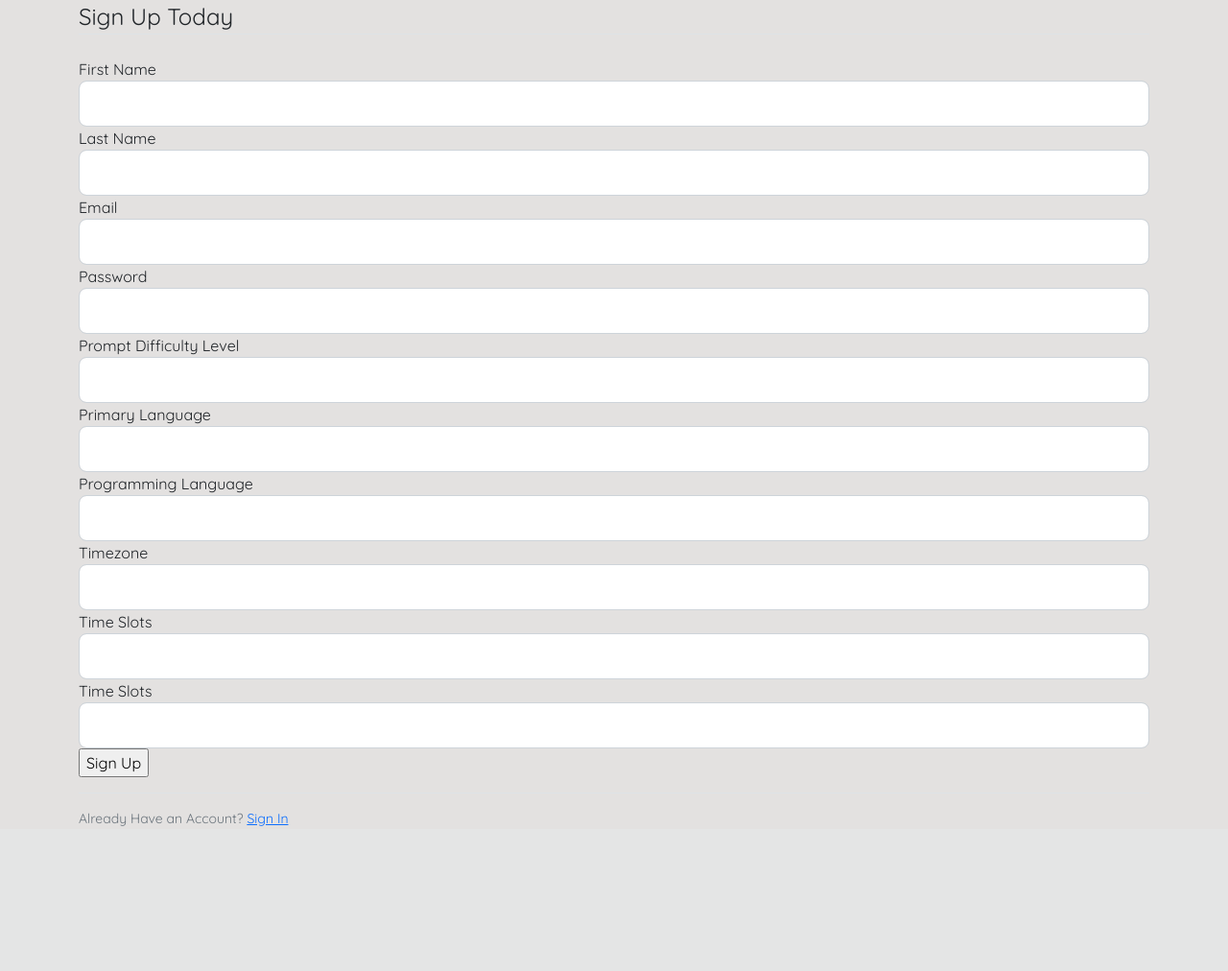
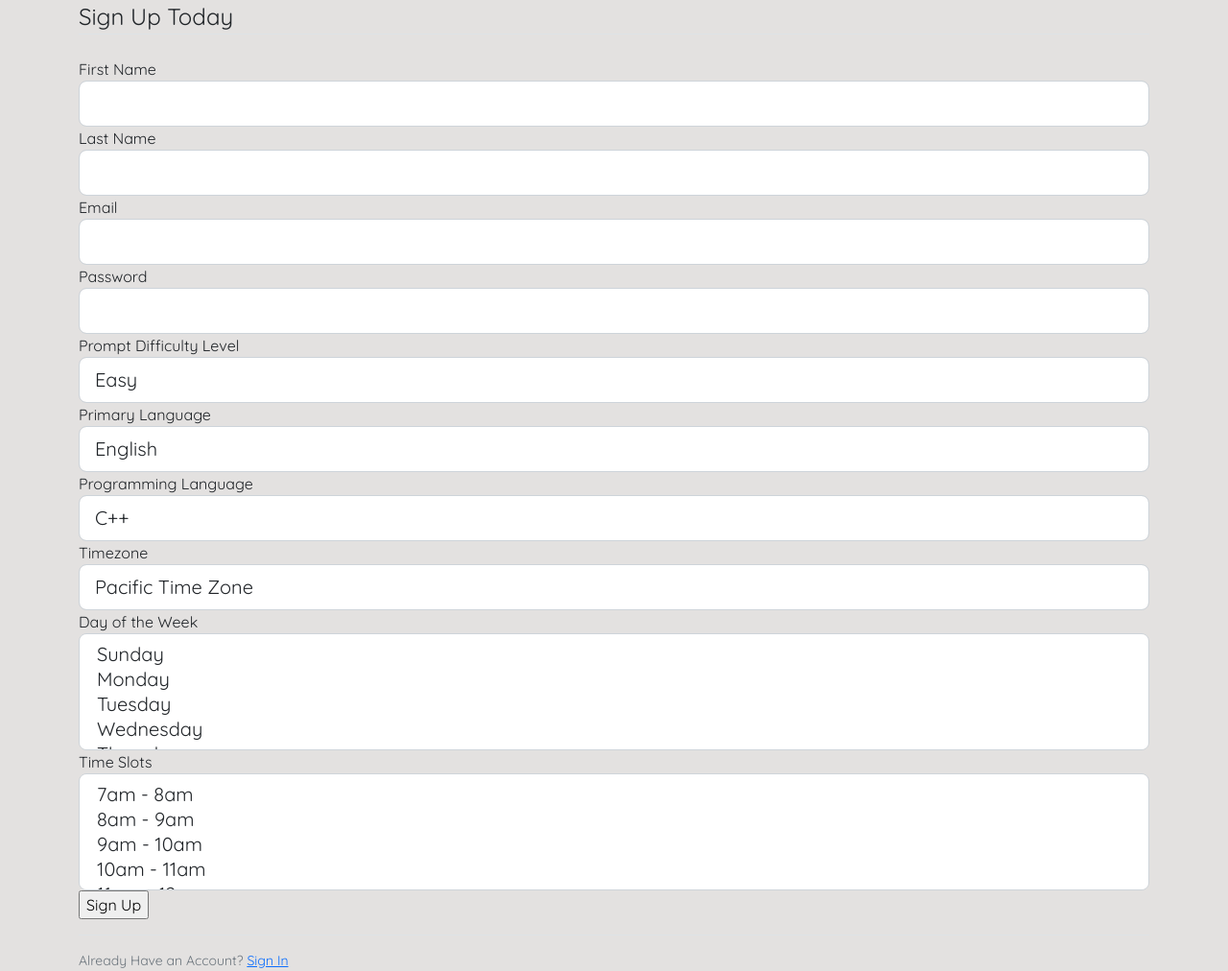
Before and after one commit to g-dailey/Hackbright-Project, a Flask app: page /register in a window 1280 px wide. Shown: the part 113-1125 px from the top of the page at 96% size. Before the commit the page ends 974 px from the top, so only its background shows below. Run offline with Flask 2, Linux system fonts and the light colour scheme; some libraries are stand-ins or nearby versions.

Commit message:
Modified FormFields from StringFields to SelectField and MultipleSelectField

```diff
--- a/forms.py
+++ b/forms.py
@@ -1,5 +1,5 @@
 from flask_wtf import FlaskForm
-from wtforms import StringField, PasswordField, SubmitField, BooleanField, ValidationError, TextAreaField
+from wtforms import StringField, PasswordField, SubmitField, BooleanField, ValidationError, TextAreaField, SelectField, SelectMultipleField
 from wtforms.validators import DataRequired, Length, Email, EqualTo
 from flask_wtf.file import FileField, FileAllowed
 from model import User, Pairing, Meeting, Prompt, TimeSlot, Timezone, Feedback
@@ -12,13 +12,13 @@ class SignUpForm(FlaskForm):
   last_name = StringField('Last Name', validators=[DataRequired(), Length(min=2, max=20)])
   password = PasswordField('Password', validators=[DataRequired()])
   #profile picture?
-  prompt_difficulty_level = StringField('Prompt Difficulty Level', validators=[DataRequired()]) #how to make this a multiple select field and still exist in this form?
-  primary_language = StringField('Primary Language', validators=[DataRequired()]) #how to make this a single select field and still exist in this form?
-  programming_language = StringField('Programming Language', validators=[DataRequired()]) #how to make this a multiple select field and still exist in this form?
-  timezone = StringField('Timezone', validators=[DataRequired()]) #how to make this a single select field and still exist in this form?
+  prompt_difficulty_level = SelectField('Prompt Difficulty Level', choices=[(1, 'Easy'), (2, 'Medium'), (3, 'Hard')], validators=[DataRequired()]) #how to make this a multiple select field and still exist in this form?
+  primary_language = SelectField('Primary Language',choices=[('eng', 'English'), ('sp', 'Spanish'), ('fr', 'French'), ('fa', 'Farsi'), ('ge', 'German')], validators=[DataRequired()]) #how to make this a single select field and still exist in this form?
+  programming_language = SelectField('Programming Language', choices=[('cpp', 'C++'), ('py', 'Python'), ('js', 'JavaScript'), ('ja', 'Java'), ('text', 'Plain Text')], validators=[DataRequired()]) #how to make this a multiple select field and still exist in this form?
+  timezone = SelectField('Timezone', choices=[(1, 'Pacific Time Zone'), (2, 'Central Time Zone'), (3, 'Eastern Time Zone'), (4, 'Alaska Time Zone')], validators=[DataRequired()]) #how to make this a single select field and still exist in this form?
   #how to make it easy to select slots from day of the week and timeslots quickly rather than manualy entry for every day of the week?
-  day_of_week = StringField('Time Slots', validators=[DataRequired()]) #how to make this a multiple select field and still exist in this form?
-  timeslots = StringField('Time Slots', validators=[DataRequired()]) #how to make this a multiple select field and still exist in this form?
+  day_of_week = SelectMultipleField('Day of the Week', choices=[(1, 'Sunday'), (2, 'Monday'), (3, 'Tuesday'), (4, 'Wednesday'), (5, 'Thursday'), (6, 'Friday'), (7, 'Saturday')], validators=[DataRequired()]) #how to make this a multiple select field and still exist in this form?
+  timeslots = SelectMultipleField('Time Slots', choices=[(1, '7am - 8am'), (2, '8am - 9am'), (3, '9am - 10am'), (4, '10am - 11am'), (5, '11am - 12pm'), (6, '12pm - 1pm'), (7, '1pm - 2pm'), (8, '2pm - 3pm'), (9, '3pm - 4pm'), (10, '4pm - 5pm'), (11, '5pm - 6pm'), (12, '6pm - 7pm'), (13, '8pm - 9pm'), (14, '9pm - 10pm'),(15, '10pm - 11pm'),(16, '11pm - 12am')], validators=[DataRequired()]) #how to make this a multiple select field and still exist in this form?
   submit = SubmitField('Sign Up')
 
   def validate_email(self, email):
--- a/server.py
+++ b/server.py
@@ -8,6 +8,7 @@ from datetime import datetime
 from model import User, Pairing, Meeting, Prompt, TimeSlot, Timezone, Feedback
 import jinja2
 from forms import SignUpForm, LoginForm, UpdateAccountForm
+from model import db
 import email_validator
 
 app = Flask(__name__)
@@ -16,20 +17,28 @@ app = Flask(__name__)
 app.secret_key = "DEV"
 
 @app.route("/", methods=['GET', 'POST'])
-
 def home():
   return render_template("homepage.html")
 
 
 @app.route("/register", methods=['GET', 'POST'])
-
 def register():
   form = SignUpForm()
-  name = session.get("name")
-  if request.method == 'POST':
-      name = session.get("name")
-      session['name'] = name
-      return f"<h1> {name} </h1>"
+
+  if form.validate_on_submit():
+    user = User(email=form.email.data,
+                password=form.password.data,
+                first_name=form.first_name.data,
+                last_name=form.last_name.data,
+                prompt_difficulty_level=form.prompt_difficulty_level.data,
+                primary_language=form.primary_language.data,
+                programming_language=form.programming_language.data,
+                timezone=form.timezone.data,
+                day_of_week=form.day_of_week.data,
+                timeslots=form.timeslots.data)
+    db.session.add(user)
+    db.session.commit()
+    return redirect('thank-you.html', form=form)
   return render_template("register.html", form=form)
 
 
--- a/templates/register.html
+++ b/templates/register.html
@@ -6,7 +6,7 @@
 
 <div class="container">
   <div class="content-section">
-    <form method="POST" action="">
+    <form method="POST" action="/thank-you">
         {{ form.hidden_tag() }}
         <fieldset class="form-group">
           <legend class="border-bottom mb-4"> Sign Up Today </legend>
@@ -61,6 +61,7 @@
           </div>
 
           <div class="form-group">
+
             {{ form.programming_language.label(class="form-control-label") }}
           </div>
           {{ form.programming_language(class="form-control form-control-lg") }}
--- /dev/null
+++ b/templates/thank-you.html
@@ -0,0 +1,6 @@
+{% extends 'base.html' %}
+
+{% block content %}
+<h1>Thank you for Signin Up!</h1>
+
+{% endblock content %}
```
